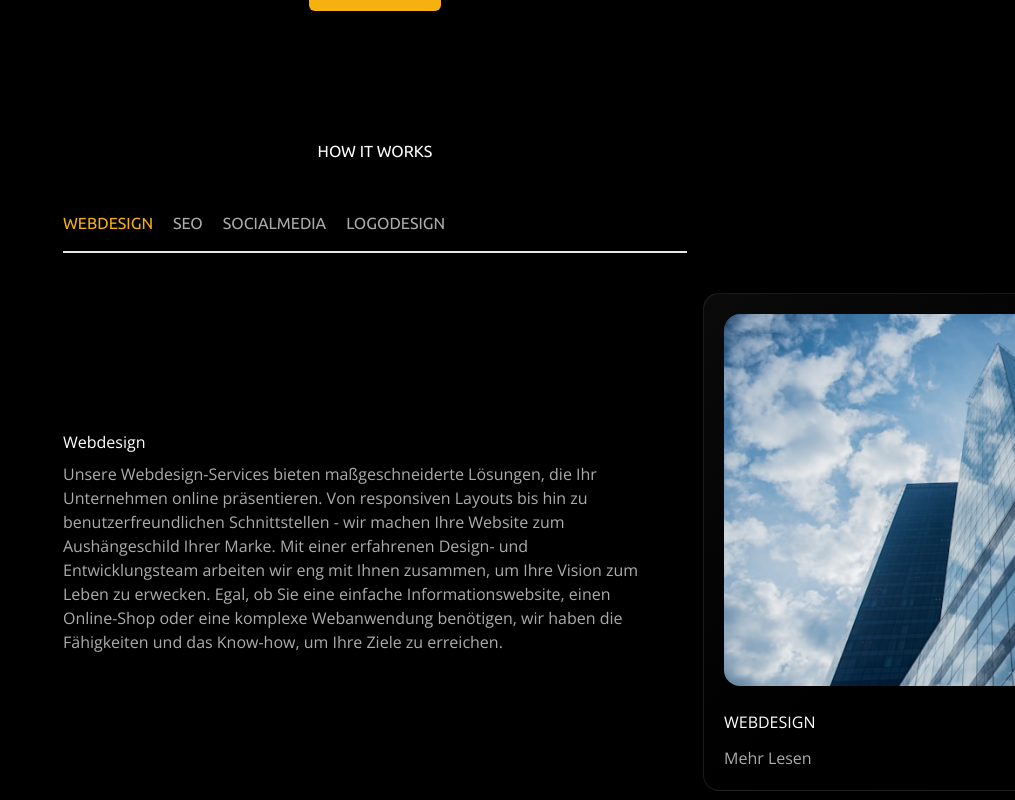
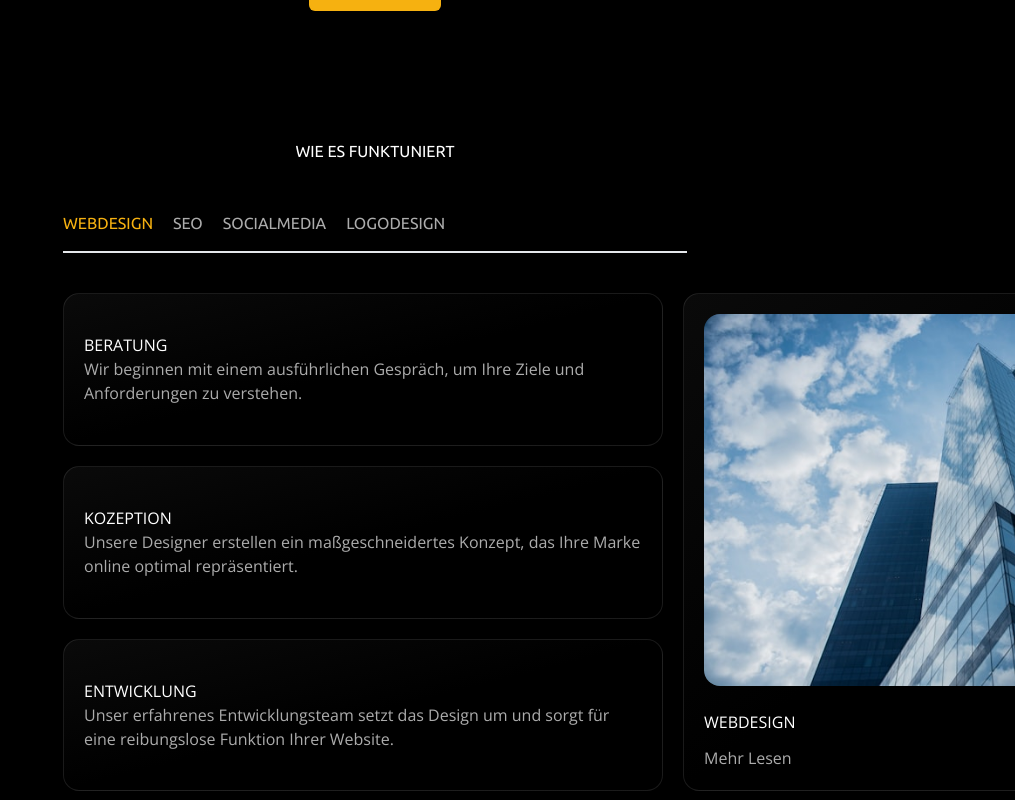
Before and after one commit to Curiosoofficial/curiosolution, a Next.js app: page / in a window 1280 px wide. Shown: the part 2800-3600 px from the top of the page, without its empty margins (265-1280 px from the left). Built offline with nearby package versions, Linux system fonts and the light colour scheme.

Commit message:
homepage small fixes v2

```diff
--- a/components/HomePage/CardSection.tsx
+++ b/components/HomePage/CardSection.tsx
@@ -8,7 +8,7 @@ import Button from "../ui/Button";
 const CardSection = () => {
   return (
     <section className="flex flex-col justify-center items-center py-16 px-72">
-      <h2 className="h1-bold font-ubuntu">CERTAINTY OF CASH</h2>
+      <h2 className="h1-bold font-ubuntu">VIELFÄLTIGKEIT IMMER</h2>
 
       <div className="flex py-36">
         {cardInfo.map((item) => (
--- a/components/HomePage/HowSection.tsx
+++ b/components/HomePage/HowSection.tsx
@@ -1,6 +1,8 @@
 "use client";
 import Image from "next/image";
+import { title } from "process";
 import React, { useState } from "react";
+import { text } from "stream/consumers";
 
 const HowSection = () => {
   // Zustand für den ausgewählten Abschnitt
@@ -9,31 +11,46 @@ const HowSection = () => {
   // Inhalte für jeden Abschnitt
   const sectionContents = {
       WEBDESIGN: {
-      title1: "Webdesign",
-      text1: "Unsere Webdesign-Services bieten maßgeschneiderte Lösungen, die Ihr Unternehmen online präsentieren. Von responsiven Layouts bis hin zu benutzerfreundlichen Schnittstellen - wir machen Ihre Website zum Aushängeschild Ihrer Marke. Mit einer erfahrenen Design- und Entwicklungsteam arbeiten wir eng mit Ihnen zusammen, um Ihre Vision zum Leben zu erwecken. Egal, ob Sie eine einfache Informationswebsite, einen Online-Shop oder eine komplexe Webanwendung benötigen, wir haben die Fähigkeiten und das Know-how, um Ihre Ziele zu erreichen.",
-      image: "/3dIcons/placeholder.jpg",
-      cardTitle: "WEBDESIGN"
+          title1: "BERATUNG",
+          text1: "Wir beginnen mit einem ausführlichen Gespräch, um Ihre Ziele und Anforderungen zu verstehen.",
+          title2: "KOZEPTION",
+          text2: "Unsere Designer erstellen ein maßgeschneidertes Konzept, das Ihre Marke online optimal repräsentiert.",
+          title3: "ENTWICKLUNG",
+          text3: "Unser erfahrenes Entwicklungsteam setzt das Design um und sorgt für eine reibungslose Funktion Ihrer Website.",
+          cardTitle: "WEBDESIGN",
+          image: "/3dIcons/placeholder.jpg"
       },
       SEO: {
-      title1: "SEO",
-      text1: "Unsere SEO-Services verbessern die Sichtbarkeit Ihrer Website in Suchmaschinen, um mehr organischen Traffic zu generieren. Wir analysieren Ihre Keywords, optimieren Ihre Inhalte und setzen bewährte Strategien ein, um Ihre Rankings zu steigern. Mit einem ganzheitlichen Ansatz identifizieren wir die Stärken und Schwächen Ihrer aktuellen SEO-Strategie und entwickeln dann einen maßgeschneiderten Plan, um Ihre Ziele zu erreichen. Durch kontinuierliches Monitoring und Anpassungen sorgen wir dafür, dass Ihre Website in den Suchergebnissen ganz oben bleibt.",
-      image: "/3dIcons/placeholder.jpg",
-      cardTitle: "SEO"
+          title1: "ANALYSE",
+          text1: "Wir führen eine umfassende Analyse Ihrer Website durch, um Schwachstellen zu identifizieren und Optimierungsmöglichkeiten zu finden.",
+          title2: "OPTIMIERUNG",
+          text2: "Unsere SEO-Experten optimieren Ihre Inhalte und implementieren bewährte Strategien, um Ihre Rankings zu verbessern.",
+          title3: "ÜBERWACHUNG",
+          text3: "Wir überwachen kontinuierlich Ihre Rankings und passen unsere Strategie an, um sicherzustellen, dass Sie langfristig erfolgreich sind.",
+          cardTitle: "SEO",
+          image: "/3dIcons/placeholder.jpg"
       },
       SOCIALMEDIA: {
-      title1: "Social Media",
-      text1: "Mit unseren Social-Media-Services können Sie Ihre Präsenz auf Plattformen wie Facebook, Instagram und Twitter ausbauen. Wir erstellen ansprechende Inhalte, interagieren mit Ihrer Zielgruppe und fördern die Markenbekanntheit Ihres Unternehmens. Unsere Social-Media-Experten verfolgen die neuesten Trends und entwickeln maßgeschneiderte Strategien, die zu Ihrem Unternehmen passen. Von der Erstellung von Posts und Anzeigen bis hin zur Community-Management bieten wir ein Rundum-Service, damit Sie sich auf Ihr Kerngeschäft konzentrieren können.",
-      image: "/3dIcons/placeholder.jpg",
-      cardTitle: "SOCIAL MEDIA"
+          title1: "STRATEGIE",
+          text1: "Wir entwickeln eine maßgeschneiderte Social-Media-Strategie, die zu Ihrem Unternehmen passt und Ihre Zielgruppe anspricht.",
+          title2: "INHALTE",
+          text2: "Unsere Kreativteams erstellen ansprechende Inhalte, die Ihre Marke auf Plattformen wie Facebook, Instagram und Twitter präsentieren.",
+          title3: "INTERAKTION",
+          text3: "Wir interagieren aktiv mit Ihrer Zielgruppe, um die Markenbekanntheit zu steigern und Ihre Online-Präsenz zu stärken.",
+          cardTitle: "SOCIAL MEDIA",
+          image: "/3dIcons/placeholder.jpg"
       },
       LOGODESIGN: {
-      title1: "Logo Design",
-      text1: "Unser Logo-Design-Service kreiert individuelle Logos, die das Wesen Ihrer Marke einfangen. Vom Konzept bis zur Umsetzung - wir erstellen einprägsame Markenidentitäten, die Ihre Zielgruppe ansprechen und einen bleibenden Eindruck hinterlassen. Unsere talentierten Designer arbeiten eng mit Ihnen zusammen, um Ihre Vorstellungen zu verstehen und ein Logo zu entwickeln, das Ihre Werte und Botschaften verkörpert. Mit einem Fokus auf Kreativität, Originalität und Qualität liefern wir Ergebnisse, die Ihre Erwartungen übertreffen.",
-      image: "/3dIcons/placeholder.jpg",
-      cardTitle: "LOGO DESIGN"
+          title1: "KONZEPT",
+          text1: "Unsere Designer arbeiten eng mit Ihnen zusammen, um Ihre Vorstellungen zu verstehen und ein individuelles Logo-Konzept zu entwickeln.",
+          title2: "KREATION",
+          text2: "Wir setzen Ihre Ideen in kreative und einprägsame Logos um, die Ihre Markenidentität perfekt verkörpern.",
+          title3: "VERFEINERUNG",
+          text3: "Nach Ihrem Feedback verfeinern wir das Design, um sicherzustellen, dass es Ihren Erwartungen entspricht und Ihre Marke optimal repräsentiert.",
+          cardTitle: "LOGO DESIGN",
+          image: "/3dIcons/placeholder.jpg"
       }
   };
-
 
   // Funktion zum Wechseln des ausgewählten Abschnitts
   const handleSectionClick = (section) => {
@@ -41,11 +58,12 @@ const HowSection = () => {
   };
 
   // Aktuelle Inhalte basierend auf dem ausgewählten Abschnitt
-  const { title1, text1, image, cardTitle } = sectionContents[selectedSection];
+  const { title1, text1, title2, text2, title3, text3, image, cardTitle } =
+      sectionContents[selectedSection];
 
   return (
       <section className="flex flex-col justify-center items-center py-16 px-72">
-      <h2 className="h1-bold font-ubuntu">HOW IT WORKS</h2>
+          <h2 className="h1-bold font-ubuntu">WIE ES FUNKTUNIERT</h2>
           <div className="flex flex-col items-start justify-start pt-12 flex-grow w-full px-10 ">
               <div className="flex items-center gap-5 justify-start flex-grow w-full border-b-2 pb-4">
                   {/* Navigationsleiste */}
@@ -62,13 +80,35 @@ const HowSection = () => {
                   ))}
               </div>
 
-        <div className="flex items-center justify-center gap-10 max-lg:flex-col max-sm:items-center pt-10">
-          <div className="flex flex-col justify-center items-start w-[600px] gap-2 max-sm:w-[300px]">
-            <h3 className="h3-bold text-primary-1">{title1}</h3>
-            <p className="text-primary-2 font-spaceGrotesk  text-text-secondary">{text1}</p>
+              <div className="flex items-stretch justify-center gap-5 max-lg:flex-col max-sm:items-center pt-10">
+                  <div className="flex flex-col justify-center items-start w-[600px] gap-5 max-sm:w-[300px] ">
+                      <div className="flex-grow flex flex-col justify-center bg-gradient-to-br from-neutral-950 via-black to-black border border-white/[0.1] rounded-2xl p-5">
+                          <h4 className="h4-bold text-primary-1">{title1}</h4>
+                          <p className="text-primary-2 font-spaceGrotesk text-text-secondary">
+                              {text1}
+                          </p>
                       </div>
-          <div className="w-[600px] max-sm:w-[300px] flex flex-col gap-3 bg-gradient-to-br from-neutral-950 via-black to-black border border-white/[0.1] rounded-2xl p-5">
-            <Image src={image} alt={selectedSection} width={940} height={827} className="rounded-2xl" />
+                      <div className="flex-grow flex flex-col justify-center bg-gradient-to-br from-neutral-950 via-black to-black border border-white/[0.1] rounded-2xl p-5">
+                          <h4 className="h4-bold text-primary-1">{title2}</h4>
+                          <p className="text-primary-2 font-spaceGrotesk text-text-secondary">
+                              {text2}
+                          </p>
+                      </div>
+                      <div className="flex-grow flex flex-col justify-center bg-gradient-to-br from-neutral-950 via-black to-black border border-white/[0.1] rounded-2xl p-5">
+                          <h4 className="h4-bold text-primary-1">{title3}</h4>
+                          <p className="text-primary-2 font-spaceGrotesk text-text-secondary">
+                              {text3}
+                          </p>
+                      </div>
+                  </div>
+                  <div className="w-[600px] max-sm:w-[300px] flex flex-col justify-center gap-3 bg-gradient-to-br from-neutral-950 via-black to-black border border-white/[0.1] rounded-2xl p-5">
+                      <Image
+                          src={image}
+                          alt={selectedSection}
+                          width={940}
+                          height={827}
+                          className="rounded-2xl"
+                      />
                       <h3 className="h3-bold pt-3">{cardTitle}</h3>
                       <p className="text-text-secondary">Mehr Lesen</p>
                   </div>
--- a/components/HomePage/NewsletterSection.tsx
+++ b/components/HomePage/NewsletterSection.tsx
@@ -5,11 +5,10 @@ const NewsletterSection = () => {
     <section className="flex flex-col justify-center items-center py-16 px-72">
       <h2 className="h2-bold font-ubuntu">NEWSLETTER</h2>
       <p className="text-center pt-3 text-text-secondary">
-        Lorem ipsum dolor sit amet consectetur adipisicing elit. Eos illo nulla
-        sequi ad labore maxime ipsum cumque nostrum eius dolor tempore.
+        Abonnieren Sie unseren Newsletter, um stets über die neuesten Entwicklungen, Angebote und exklusive Einblicke informiert zu bleiben!
       </p>
       <div className="pt-12 flex justify-center items-center">
-        <input type="text" className="rounded-s-md px-10 py-5  font-bold text-black bg-secondary border-[2px] border-secondary"/>
+        <input placeholder="E-Mail" type="text" className="text-text-secondary outline-none rounded-s-md px-10 py-5   bg-secondary border-[2px] border-secondary"/>
         <button className="px-10 py-5 rounded-e-md bg-accent-yellow text-black font-bold transition duration-200 hover:bg-white hover:text-black border-2 border-transparent hover:border-accent-yellow">
           ANFRAGEN
         </button>
--- a/styles/theme.css
+++ b/styles/theme.css
@@ -9,7 +9,7 @@
   }
 
   .h1-bold {
-    @apply text-[130px] font-bold  tracking-tighter;
+    @apply text-[127px] font-bold  tracking-tighter;
   }
 
   .h2-bold {
@@ -26,6 +26,10 @@
 
   .h3-semibold {
     @apply text-[20px] font-semibold ;
+  }
+
+  .h4-bold {
+    @apply text-[30px] font-bold;
   }
 
   .base-medium {
@@ -84,9 +88,7 @@
     @apply text-[10px] font-normal leading-[13px];
   }
 
-  .placeholder {
-    @apply placeholder:text-light-400 dark:placeholder:text-light-500;
-  }
+
 
   .invert-colors {
     @apply invert dark:invert-0;
```
Lines whose indentation alone changed are shown as unchanged.
